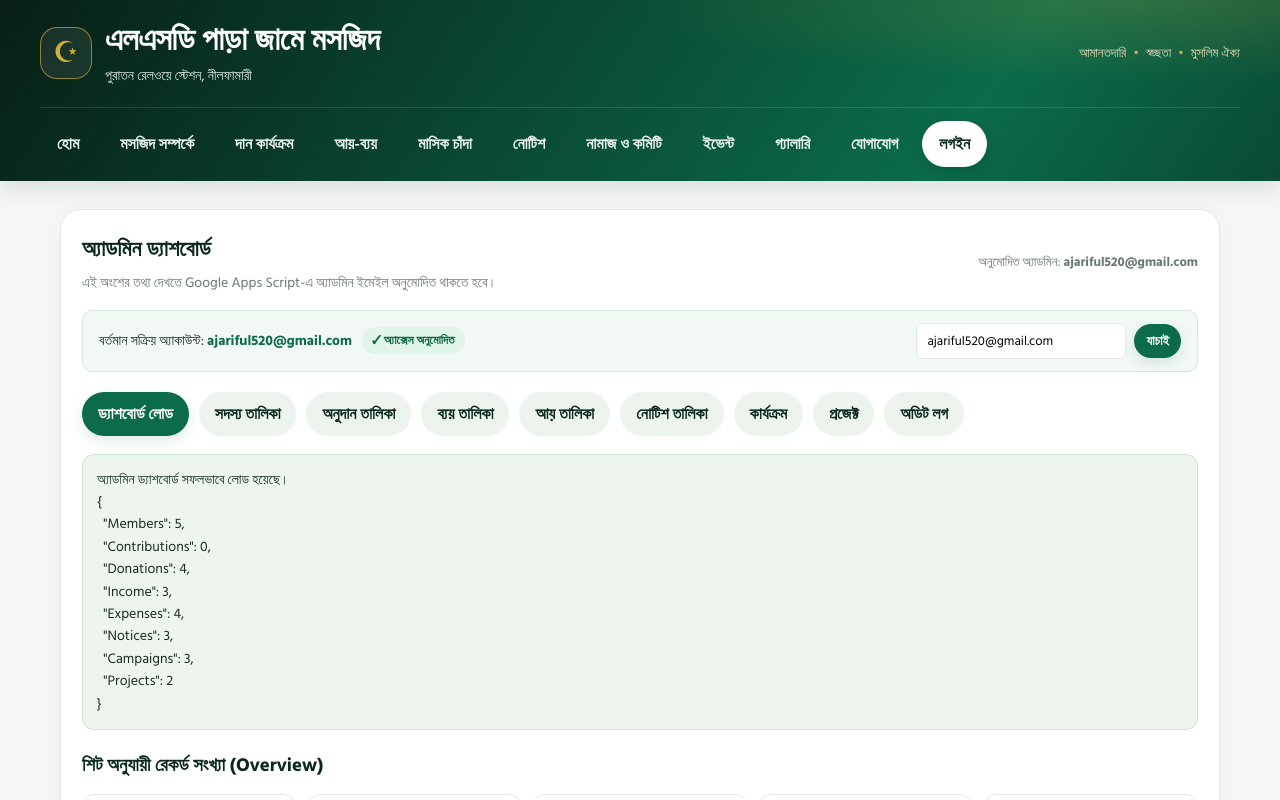
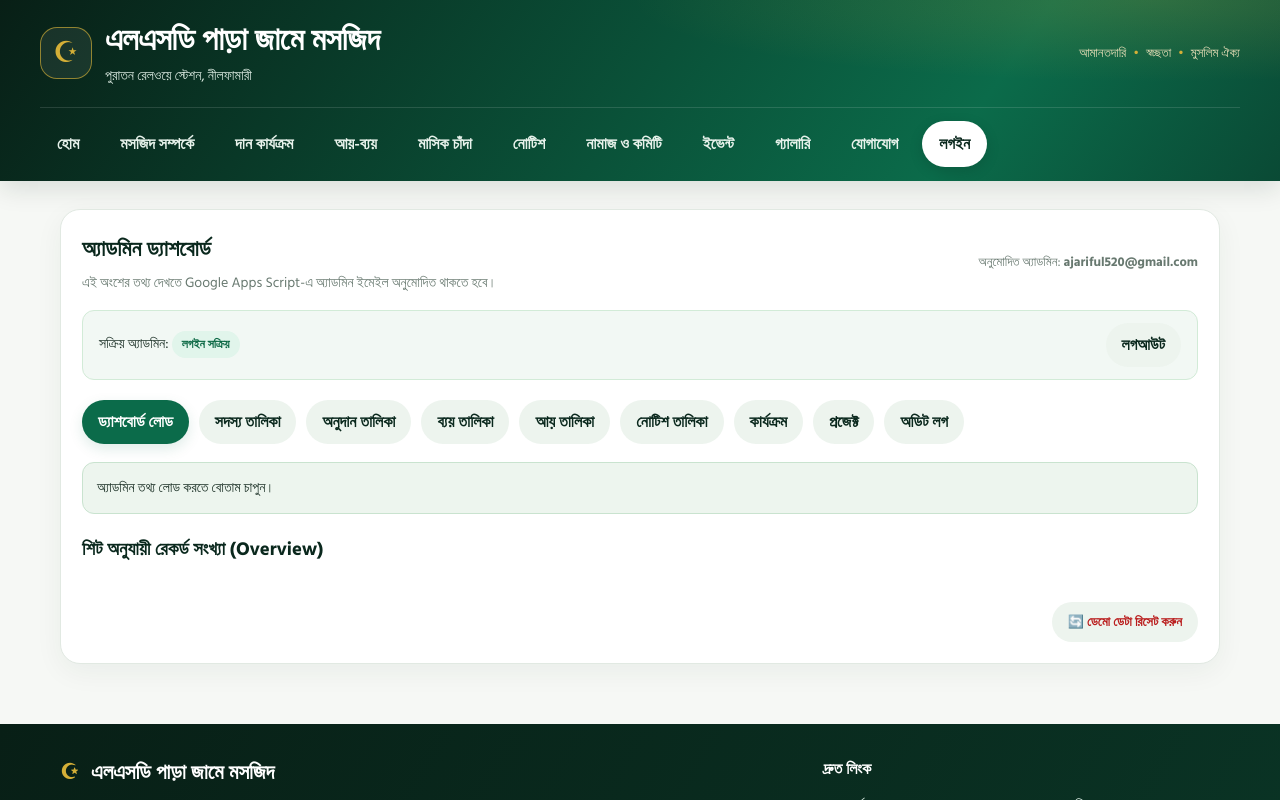
Before and after one commit to ariful807/lsd-para-jame-mosque, a React (Vite) app: page / in a window 1280 px wide. Both pictures are taken after a click on the button "মুসল্লি লগইন". Shown: the top 800 px of the page. Built offline with nearby package versions, Linux system fonts and the light colour scheme.

Commit message:
Add password-based admin login, first-run setup, lockout, and logout

```diff
--- a/src/components/AdminSection.tsx
+++ b/src/components/AdminSection.tsx
@@ -7,9 +7,15 @@ interface AdminSectionProps {
 }
 
 export const AdminSection: React.FC<AdminSectionProps> = ({ onDataChanged }) => {
-  const [currentUser, setCurrentUser] = useState<string>(() => mosqueStorage.getAdminEmail());
+  const [currentUser, setCurrentUser] = useState<string>('');
   const [inputEmail, setInputEmail] = useState<string>(() => mosqueStorage.getAdminEmail());
-  const [isAdminAuthenticated, setIsAdminAuthenticated] = useState<boolean>(true);
+  const [inputPassword, setInputPassword] = useState('');
+  const [confirmPassword, setConfirmPassword] = useState('');
+  const [needsPasswordSetup, setNeedsPasswordSetup] = useState<boolean>(() => !localStorage.getItem('lsd_mosque_admin_credential_v1'));
+  const [loginBusy, setLoginBusy] = useState(false);
+  const [isAdminAuthenticated, setIsAdminAuthenticated] = useState<boolean>(() => {
+    try { return sessionStorage.getItem('lsd_mosque_admin_session_v1') === 'active'; } catch { return false; }
+  });
   const [activeSheet, setActiveSheet] = useState<string>('Dashboard');
   const [sheetData, setSheetData] = useState<any[]>([]);
   const [counts, setCounts] = useState<Record<string, number>>({});
@@ -23,14 +29,15 @@ export const AdminSection: React.FC<AdminSectionProps> = ({ onDataChanged }) =>
   const adminEmail = mosqueStorage.getAdminEmail();
 
   useEffect(() => {
+    if (!isAdminAuthenticated || !currentUser) return;
     try {
       mosqueStorage.requireAdmin(currentUser);
-      setIsAdminAuthenticated(true);
       loadDashboard();
     } catch {
       setIsAdminAuthenticated(false);
+      try { sessionStorage.removeItem('lsd_mosque_admin_session_v1'); } catch { /* private browsing */ }
     }
-  }, [currentUser]);
+  }, [currentUser, isAdminAuthenticated]);
 
   const loadDashboard = () => {
     try {
@@ -76,20 +83,70 @@ export const AdminSection: React.FC<AdminSectionProps> = ({ onDataChanged }) =>
     }
   };
 
-  const handleLogin = (e: React.FormEvent) => {
+  const handleLogin = async (e: React.FormEvent) => {
     e.preventDefault();
-    setCurrentUser(inputEmail.trim());
+    if (loginBusy) return;
+    setLoginBusy(true);
+    setIsError(false);
     try {
-      mosqueStorage.requireAdmin(inputEmail.trim());
+      const email = inputEmail.trim().toLowerCase();
+      if (email !== adminEmail.trim().toLowerCase()) throw new Error('এই ইমেইলটি অনুমোদিত অ্যাডমিন ইমেইলের সঙ্গে মিলছে না।');
+      if (inputPassword.length < 10) throw new Error('পাসওয়ার্ড কমপক্ষে ১০ অক্ষরের হতে হবে।');
+      const key = 'lsd_mosque_admin_credential_v1';
+      const encoder = new TextEncoder();
+      const makeHash = async (password: string, salt: Uint8Array) => {
+        const material = await crypto.subtle.importKey('raw', encoder.encode(password), 'PBKDF2', false, ['deriveBits']);
+        const bits = await crypto.subtle.deriveBits({ name: 'PBKDF2', salt, iterations: 150000, hash: 'SHA-256' }, material, 256);
+        return Array.from(new Uint8Array(bits)).map((b) => b.toString(16).padStart(2, '0')).join('');
+      };
+      const stored = localStorage.getItem(key);
+      if (!stored) {
+        if (inputPassword !== confirmPassword) throw new Error('দুটি পাসওয়ার্ড মিলছে না।');
+        const salt = crypto.getRandomValues(new Uint8Array(16));
+        const saltText = Array.from(salt).map((b) => b.toString(16).padStart(2, '0')).join('');
+        const hash = await makeHash(inputPassword, salt);
+        localStorage.setItem(key, JSON.stringify({ salt: saltText, hash, email, createdAt: new Date().toISOString() }));
+        setNeedsPasswordSetup(false);
+      } else {
+        const attemptsKey = 'lsd_mosque_admin_login_attempts_v1';
+        const attemptData = JSON.parse(localStorage.getItem(attemptsKey) || '{"count":0,"until":0}');
+        if (Date.now() < Number(attemptData.until || 0)) {
+          throw new Error('অনেকবার ভুল চেষ্টা হয়েছে। ৫ মিনিট পর আবার চেষ্টা করুন।');
+        }
+        const credential = JSON.parse(stored);
+        const salt = new Uint8Array(String(credential.salt).match(/.{2}/g)?.map((byte: string) => parseInt(byte, 16)) || []);
+        const hash = await makeHash(inputPassword, salt);
+        if (hash !== credential.hash || email !== String(credential.email).toLowerCase()) {
+          const count = Number(attemptData.count || 0) + 1;
+          localStorage.setItem(attemptsKey, JSON.stringify({ count: count >= 5 ? 0 : count, until: count >= 5 ? Date.now() + 5 * 60 * 1000 : 0 }));
+          throw new Error(count >= 5 ? '৫ বার ভুল চেষ্টা হয়েছে। ৫ মিনিটের জন্য লগইন বন্ধ রাখা হয়েছে।' : `ইমেইল বা পাসওয়ার্ড সঠিক নয়। বাকি চেষ্টা: ${5 - count}`);
+        }
+        localStorage.removeItem(attemptsKey);
+      }
+      setCurrentUser(email);
+      try { sessionStorage.setItem('lsd_mosque_admin_session_v1', 'active'); } catch { /* session storage unavailable */ }
       setIsAdminAuthenticated(true);
+      setInputPassword('');
+      setConfirmPassword('');
+      setMessage('লগইন সফল হয়েছে।');
       setIsError(false);
-      setMessage(`স্বাগতম! অ্যাডমিন হিসেবে লগইন সফল হয়েছে: ${inputEmail}`);
-      loadDashboard();
     } catch (err: any) {
-      setIsAdminAuthenticated(false);
       setIsError(true);
-      setMessage(err.message);
+      setMessage(err?.message || 'লগইন করা যায়নি। আবার চেষ্টা করুন।');
+    } finally {
+      setLoginBusy(false);
     }
+  };
+
+  const handleLogout = () => {
+    try { sessionStorage.removeItem('lsd_mosque_admin_session_v1'); } catch { /* private browsing */ }
+    setIsAdminAuthenticated(false);
+    setCurrentUser('');
+    setInputPassword('');
+    setConfirmPassword('');
+    setActiveSheet('Dashboard');
+    setSheetData([]);
+    setMessage('আপনি নিরাপদে লগআউট করেছেন।');
   };
 
   const handleResetData = () => {
@@ -142,66 +199,9 @@ export const AdminSection: React.FC<AdminSectionProps> = ({ onDataChanged }) =>
         </div>
       </div>
 
-      <div
-        style={{
-          marginTop: '16px',
-          padding: '12px 16px',
-          background: isAdminAuthenticated ? '#f2f8f4' : '#fff4f4',
-          borderRadius: '10px',
-          border: `1px solid ${isAdminAuthenticated ? '#d2ebd7' : '#ffd3d3'}`,
-          display: 'flex',
-          justifyContent: 'space-between',
-          alignItems: 'center',
-          flexWrap: 'wrap',
-          gap: '10px',
-        }}
-      >
-        <div style={{ display: 'flex', alignItems: 'center', gap: '10px' }}>
-          <span style={{ fontSize: '14px' }}>
-            বর্তমান সক্রিয় অ্যাকাউন্ট:{' '}
-            <b style={{ color: isAdminAuthenticated ? 'var(--green)' : '#c52222' }}>
-              {currentUser || 'অননুমোদিত'}
-            </b>
-          </span>
-          <span
-            className={`badge ${isAdminAuthenticated ? 'approved' : 'danger'}`}
-          >
-            {isAdminAuthenticated ? '✓ অ্যাক্সেস অনুমোদিত' : '✕ অ্যাক্সেস সীমিত'}
-          </span>
-        </div>
-
-        <form onSubmit={handleLogin} style={{ display: 'flex', gap: '8px', alignItems: 'center' }}>
-          <input
-            type="email"
-            value={inputEmail}
-            onChange={(e) => setInputEmail(e.target.value)}
-            placeholder="অ্যাডমিন ইমেইল লিখুন"
-            style={{
-              padding: '6px 10px',
-              fontSize: '13px',
-              border: '1px solid var(--line)',
-              borderRadius: '6px',
-              width: '210px',
-            }}
-            required
-          />
-          <button type="submit" className="btn" style={{ padding: '6px 12px', fontSize: '13px' }}>
-            যাচাই
-          </button>
-          {!isAdminAuthenticated && (
-            <button
-              type="button"
-              className="btn secondary"
-              style={{ padding: '6px 12px', fontSize: '13px' }}
-              onClick={() => {
-                setInputEmail(adminEmail);
-                setCurrentUser(adminEmail);
-              }}
-            >
-              স্বাভাবিক অ্যাডমিন হিসেবে প্রবেশ
-            </button>
-          )}
-        </form>
+      <div style={{ marginTop: '16px', padding: '12px 16px', background: '#f2f8f4', borderRadius: '12px', border: '1px solid #d2ebd7', display: 'flex', justifyContent: 'space-between', alignItems: 'center', flexWrap: 'wrap', gap: '10px' }}>
+        <span style={{ fontSize: '14px' }}>সক্রিয় অ্যাডমিন: <b style={{ color: 'var(--green)' }}>{currentUser}</b> <span className="badge approved">লগইন সক্রিয়</span></span>
+        <button type="button" className="btn secondary" onClick={handleLogout}>লগআউট</button>
       </div>
 
       <div className="toolbar" style={{ marginTop: '20px' }}>
@@ -432,7 +432,38 @@ export const AdminSection: React.FC<AdminSectionProps> = ({ onDataChanged }) =>
                             displayVal = formatBengaliDate(val);
                           }
 
-                          return (
+                          if (!isAdminAuthenticated) {
+    return (
+      <section id="admin" className="panel admin-login-panel">
+        <div className="admin-login-art">
+          <div className="admin-login-mark">☪</div>
+          <span className="admin-login-eyebrow">SECURE ADMIN ACCESS</span>
+          <h2>অ্যাডমিন লগইন</h2>
+          <p>এলএসডি পাড়া জামে মসজিদ ব্যবস্থাপনা প্যানেলে প্রবেশ করতে অনুমোদিত ইমেইল ও পাসওয়ার্ড দিন।</p>
+        </div>
+        <form className="admin-login-form" onSubmit={handleLogin}>
+          <div className="formrow">
+            <label htmlFor="admin-email">অ্যাডমিন ইমেইল</label>
+            <input id="admin-email" type="email" autoComplete="username" value={inputEmail} onChange={(e) => setInputEmail(e.target.value)} required />
+          </div>
+          <div className="formrow">
+            <label htmlFor="admin-password">{needsPasswordSetup ? 'নতুন পাসওয়ার্ড তৈরি করুন' : 'পাসওয়ার্ড'}</label>
+            <input id="admin-password" type="password" autoComplete={needsPasswordSetup ? 'new-password' : 'current-password'} value={inputPassword} onChange={(e) => setInputPassword(e.target.value)} minLength={10} required />
+            <small className="muted">কমপক্ষে ১০ অক্ষর ব্যবহার করুন।</small>
+          </div>
+          {needsPasswordSetup && <div className="formrow">
+            <label htmlFor="admin-password-confirm">পাসওয়ার্ড নিশ্চিত করুন</label>
+            <input id="admin-password-confirm" type="password" autoComplete="new-password" value={confirmPassword} onChange={(e) => setConfirmPassword(e.target.value)} minLength={10} required />
+          </div>}
+          <button className="btn admin-login-submit" type="submit" disabled={loginBusy}>{loginBusy ? 'যাচাই করা হচ্ছে…' : needsPasswordSetup ? 'প্রথম পাসওয়ার্ড সেট করুন' : 'নিরাপদে লগইন করুন'}</button>
+          <div className={isError ? 'message error' : 'message'} role="status">{message}</div>
+          <p className="admin-security-note"><strong>গুরুত্বপূর্ণ:</strong> এই GitHub Pages সংস্করণে পাসওয়ার্ড যাচাই ব্রাউজারেই হয়। এটি ব্যবহারযোগ্য অতিরিক্ত বাধা, কিন্তু সার্ভার-সাইড নিরাপত্তা নয়। বাস্তব/আর্থিক ডেটার জন্য Google Apps Script বা অন্য ব্যাকএন্ডে যাচাই চালু করতে হবে।</p>
+        </form>
+      </section>
+    );
+  }
+
+  return (
                             <td key={vIdx} style={{ maxWidth: '250px', wordBreak: 'break-word' }}>
                               {displayVal}
                             </td>
```
